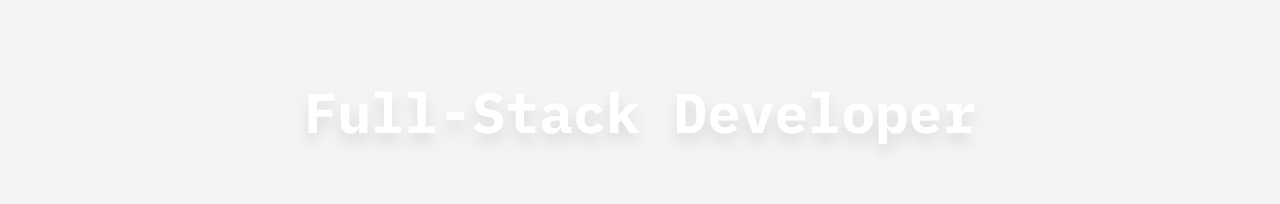
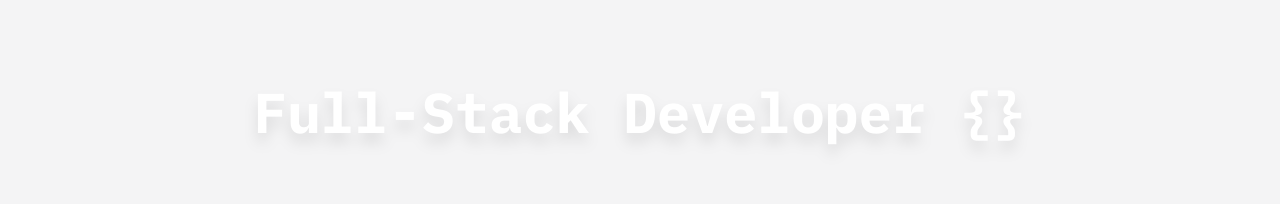
Before and after one commit to odedsam/portofolio-next-ts, a Next.js app: page / in a window 1280 px wide. Shown: the part 226-430 px from the top of the page. Built offline with nearby package versions, Linux system fonts and the light colour scheme.

Commit message:
typography

```diff
--- a/src/app/components/sections/ContactSection.tsx
+++ b/src/app/components/sections/ContactSection.tsx
@@ -1,8 +1,8 @@
 export default function ContactSection() {
   return (
     <section className="py-16 px-6 text-center">
-      <h2 className="text-4xl font-semibold mb-6 text-white drop-shadow-lg font-fira">Contact Me</h2>
-      <p className="text-gray-300 font-sans font font-semibold">Email: oded@970@gmail.com</p>
+      <h2 className="text-4xl font-bold mb-6 text-white drop-shadow-lg font-fira">Contact Me</h2>
+      <p className="text-gray-300 font-fira font-semibold">Email: oded@970@gmail.com</p>
     </section>
   );
 }
--- a/src/app/components/sections/HomeSection.tsx
+++ b/src/app/components/sections/HomeSection.tsx
@@ -5,7 +5,7 @@ export default function HeroSection() {
     <section className="w-full mt-48 sm:mt-56 mb-24 sm:mb-24 flex flex-col gap-2 items-center justify-center text-center space-y-4 md:space-y-14 px-6 dark:main-gradient">
       <div className="flex flex-col items-center max-w-full">
         <h2 className="font-sans text-[min(12vw,56px)] font-extrabold text-neon-blue text-white drop-shadow-lg md:drop-shadow-xl md:backdrop:backdrop-contrast-100 text-center">
-          Full-Stack Developer
+          Full-Stack Developer &#x7B;&#x7D;
         </h2>
       </div>
       <div className="flex flex-col items-center max-w-5xl md:max-w-full">
--- a/src/app/components/sections/ProjectSection.tsx
+++ b/src/app/components/sections/ProjectSection.tsx
@@ -1,5 +1,6 @@
 import { PROJECTS } from '@/app/config';
 import ProjectCard from '../cards/ProjectCard';
+
 const ProjectSection = () => (
   <section className="mx-auto my-12 p-6">
     <h2 className="text-[min(13vw,46px)] font-semibold mb-24 drop-shadow-2xl font-sans text-center transition-all duration-100 ease-in-out hover:text-neon-gray hover:scale-120 hover:drop-shadow-gray-900 dark:hover:drop-shadow-gray-50">
```
